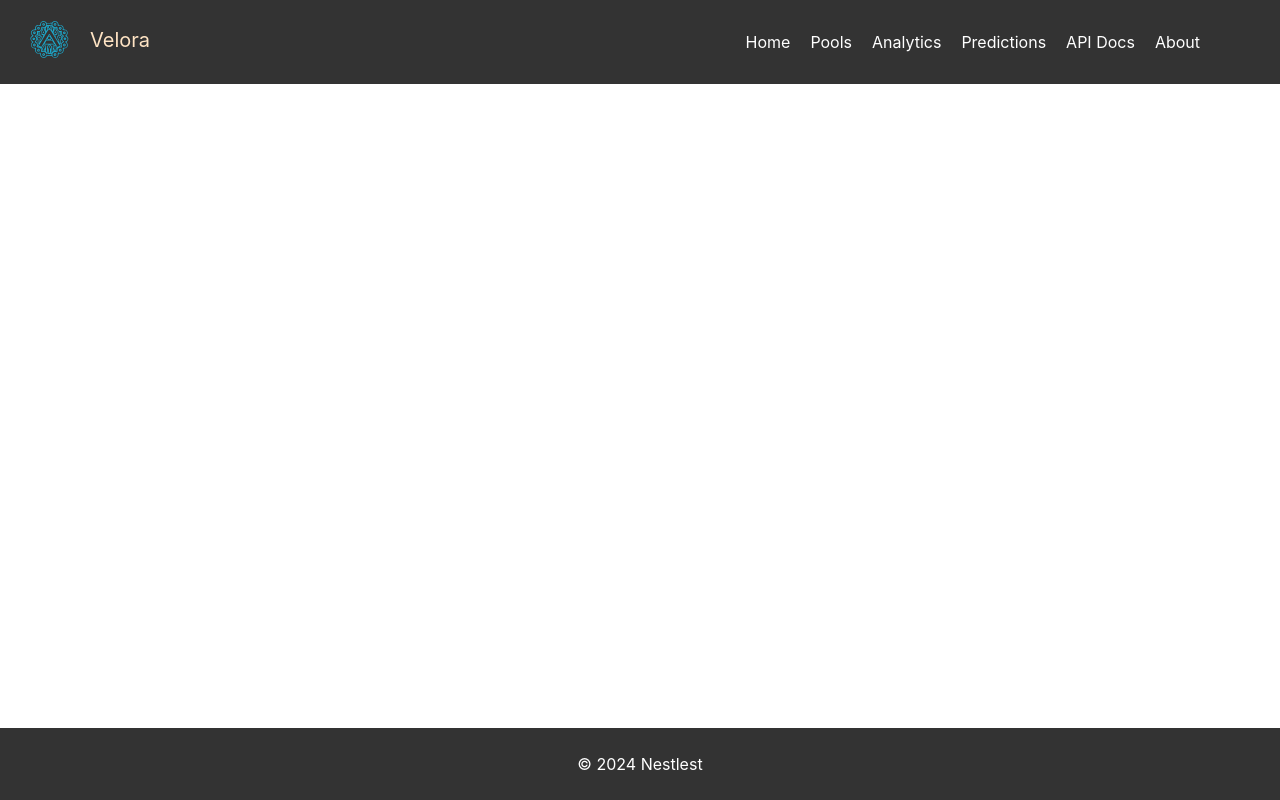
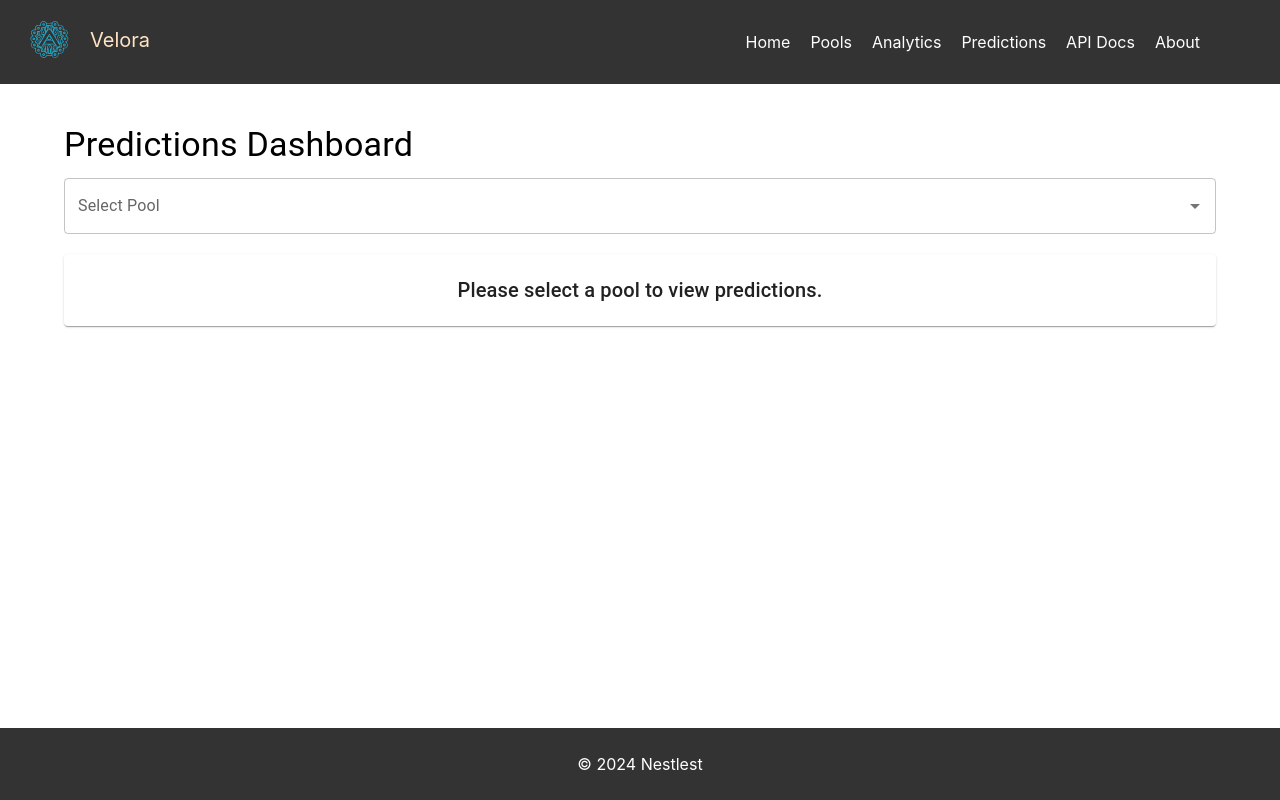
Before and after one commit to vector-pool/vectorstore-dashboard-frontend, a React (Create React App) app: page /predictions/1 in a window 1280 px wide. Built offline with nearby package versions, Linux system fonts and the light colour scheme.

Commit message:
chore: use url paramter

```diff
--- a/package.json
+++ b/package.json
@@ -6,6 +6,7 @@
     "@emotion/react": "^11.13.3",
     "@emotion/styled": "^11.13.0",
     "@fortawesome/fontawesome-free": "^6.6.0",
+    "@mui/lab": "^6.0.0-beta.15",
     "@mui/material": "^6.1.7",
     "@testing-library/jest-dom": "^5.17.0",
     "@testing-library/react": "^13.4.0",
--- a/src/App.jsx
+++ b/src/App.jsx
@@ -16,7 +16,7 @@ function App() {
           <Route path="/" element={<HomePage />} />
           <Route path="/pools" element={<PoolsPage />} />
           <Route path="/analytics" element={<AnalyticsPage />} />
-          <Route path="/predictions" element={<PredictionsPage />} />
+          <Route path="/predictions/:poolId?" element={<PredictionsPage />} />
         </Routes>
       </Layout>
     </Router>
--- a/src/pages/PredictionsPage.jsx
+++ b/src/pages/PredictionsPage.jsx
@@ -1,17 +1,17 @@
-import React, { useState } from 'react';
-import { Container, Typography, Grid, FormControl, InputLabel, Select, MenuItem, Paper } from '@mui/material';
-import PredictionOverview from '../components/predictions/PredictionOverview';
-import PricePrediction from '../components/predictions/PricePrediction';
-import LiquidityPrediction from '../components/predictions/LiquidityPrediction';
-import VolumePrediction from '../components/predictions/VolumePrediction';
-import ModelInsights from '../components/predictions/ModelInsights';
+import React, { useState, useEffect } from 'react';
+import { useParams, useNavigate } from 'react-router-dom';
+import { Container, Typography, Grid, Paper, TextField } from '@mui/material';
+import { Autocomplete } from '@mui/lab';
+import PredictionOverview from '../components/Predictions/PredictionOverview';
+import PricePrediction from '../components/Predictions/PricePrediction';
+import LiquidityPrediction from '../components/Predictions/LiquidityPrediction';
+import VolumePrediction from '../components/Predictions/VolumePrediction';
+import ModelInsights from '../components/Predictions/ModelInsights';
 
 const PredictionsPage = () => {
-  const [selectedPool, setSelectedPool] = useState('');
-
-  const handlePoolChange = (event) => {
-    setSelectedPool(event.target.value);
-  };
+  const { poolId } = useParams();
+  const navigate = useNavigate();
+  const [selectedPool, setSelectedPool] = useState(null);
 
   const pools = [
     { name: 'USDC/ETH', id: 'usdc-eth' },
@@ -19,33 +19,47 @@ const PredictionsPage = () => {
     // Add more pools as needed
   ];
 
+  useEffect(() => {
+    if (poolId) {
+      const pool = pools.find((p) => p.id === poolId);
+      setSelectedPool(pool);
+    }
+  }, [poolId]);
+
+  const handlePoolChange = (event, value) => {
+    setSelectedPool(value);
+    if (value) {
+      navigate(`/predictions/${value.id}`);
+    } else {
+      navigate('/predictions');
+    }
+  };
+
   return (
     <Container sx={{ padding: '20px' }}>
       <Typography variant="h4" gutterBottom>
         Predictions Dashboard
       </Typography>
-      <FormControl fullWidth sx={{ marginBottom: '20px' }}>
-        <InputLabel>Select Pool</InputLabel>
-        <Select value={selectedPool} onChange={handlePoolChange} label="Select Pool">
-          {pools.map((pool) => (
-            <MenuItem key={pool.id} value={pool.id}>
-              {pool.name}
-            </MenuItem>
-          ))}
-        </Select>
-      </FormControl>
+      <Autocomplete
+        options={pools}
+        getOptionLabel={(option) => option.name}
+        value={selectedPool}
+        onChange={handlePoolChange}
+        renderInput={(params) => <TextField {...params} label="Select Pool" variant="outlined" fullWidth />}
+        sx={{ marginBottom: '20px' }}
+      />
       {selectedPool ? (
         <>
           <PredictionOverview />
           <Grid container spacing={4}>
             <Grid item xs={12}>
-              <PricePrediction poolId={selectedPool} />
+              <PricePrediction poolId={selectedPool.id} />
             </Grid>
             <Grid item xs={12}>
-              <LiquidityPrediction poolId={selectedPool} />
+              <LiquidityPrediction poolId={selectedPool.id} />
             </Grid>
             <Grid item xs={12}>
-              <VolumePrediction poolId={selectedPool} />
+              <VolumePrediction poolId={selectedPool.id} />
             </Grid>
           </Grid>
           <ModelInsights />
```
Also changed, not shown: 1 other file (tests, documents, lock files or other folders).
